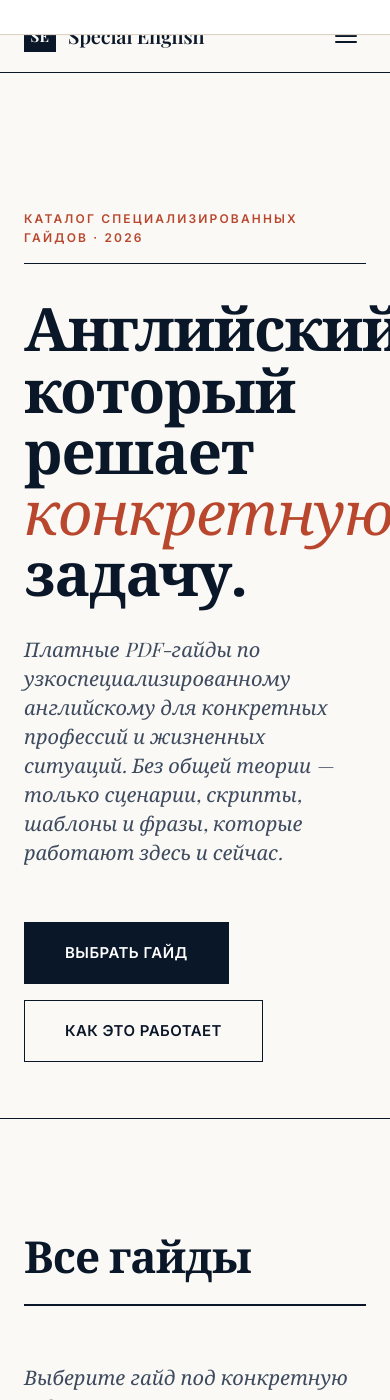
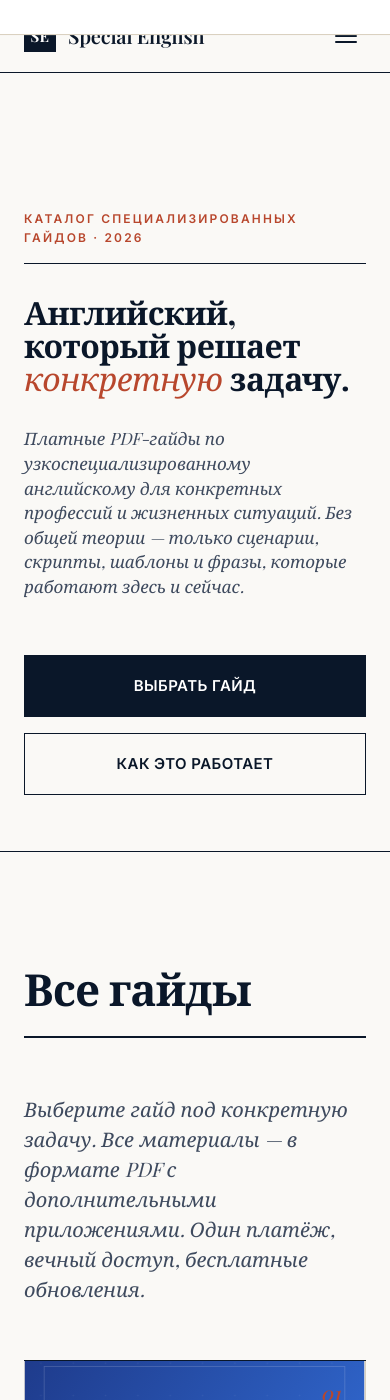
Before and after one commit to nilolafeo-bit/special_english, a Jekyll site: the page built from index.html, in a window 390 px wide and 1400 px high. Built offline with Jekyll 4.4.1, drawn with Linux system fonts in a browser that asks for light colours; some web fonts are replaced.

Commit message:
Fix mobile layout and Google-friendly favicon
Mobile responsiveness:
- Eliminate horizontal scroll on narrow viewports (320px+)
- Use grid-template-columns: minmax(min(NNNpx, 100%), 1fr) so cards
  collapse cleanly on small screens instead of forcing horizontal overflow
- Add @media (max-width: 480px) heading sizes and overflow-wrap so long
  Cyrillic words (e.g. 'конкретную', 'релокантов') wrap instead of overflow
- Stretch hero/buy CTAs full-width on small phones
- Add overflow-x: hidden on html/body as a safety net

Favicon:
- Regenerate /favicon.ico with 16x16, 32x32 AND 48x48 frames
  (Google Search requires a multiple of 48px and explicitly recommends
  against shipping a 16-only favicon)

```diff
--- a/assets/css/main.scss
+++ b/assets/css/main.scss
@@ -68,7 +68,7 @@
 /* ---------- Reset ---------- */
 *, *::before, *::after { box-sizing: border-box; }
 * { margin: 0; }
-html { -webkit-text-size-adjust: 100%; scroll-behavior: smooth; }
+html { -webkit-text-size-adjust: 100%; scroll-behavior: smooth; overflow-x: hidden; }
 body {
   font-family: var(--font-sans);
   font-size: var(--text-base);
@@ -77,6 +77,7 @@ body {
   background: var(--color-bg);
   -webkit-font-smoothing: antialiased;
   text-rendering: optimizeLegibility;
+  overflow-x: hidden;
 }
 img, picture, svg, video { display: block; max-width: 100%; height: auto; }
 button, input, textarea, select { font: inherit; color: inherit; }
@@ -91,6 +92,8 @@ h1, h2, h3, h4 {
   line-height: 1.1;
   letter-spacing: -0.015em;
   color: var(--color-text);
+  overflow-wrap: break-word;
+  word-wrap: break-word;
 }
 h1 { font-size: var(--text-4xl); font-weight: 700; letter-spacing: -0.025em; line-height: 1.05; }
 h2 { font-size: var(--text-3xl); letter-spacing: -0.02em; }
@@ -101,6 +104,12 @@ h4 { font-size: var(--text-lg); font-weight: 600; }
   h1 { font-size: var(--text-3xl); }
   h2 { font-size: var(--text-2xl); }
   h3 { font-size: var(--text-lg); }
+}
+
+@media (max-width: 480px) {
+  h1 { font-size: var(--text-2xl); letter-spacing: -0.015em; }
+  h2 { font-size: var(--text-xl); }
+  h3 { font-size: var(--text-base); }
 }
 
 /* Eyebrow label — little uppercase text above headings */
@@ -326,7 +335,10 @@ h4 { font-size: var(--text-lg); font-weight: 600; }
   margin: 0 auto;
   font-size: var(--text-base);
   line-height: 1.75;
+  overflow-wrap: break-word;
+  word-wrap: break-word;
 }
+.prose pre, .prose code { overflow-wrap: normal; word-wrap: normal; }
 .prose > * + * { margin-top: var(--space-5); }
 .prose h2 { margin-top: var(--space-8); font-size: var(--text-3xl); }
 .prose h3 { margin-top: var(--space-7); font-size: var(--text-2xl); }
@@ -404,6 +416,8 @@ h4 { font-size: var(--text-lg); font-weight: 600; }
   letter-spacing: -0.03em;
   line-height: 1.02;
   margin-bottom: var(--space-6);
+  overflow-wrap: break-word;
+  word-wrap: break-word;
 }
 .home-hero h1 em { font-style: italic; font-weight: 500; color: var(--color-accent); }
 .home-hero__lead {
@@ -421,6 +435,11 @@ h4 { font-size: var(--text-lg); font-weight: 600; }
   .home-hero { padding: var(--space-8) 0 var(--space-7); }
   .home-hero h1 { font-size: var(--text-4xl); letter-spacing: -0.02em; }
   .home-hero__lead { font-size: var(--text-lg); }
+}
+@media (max-width: 480px) {
+  .home-hero h1 { font-size: var(--text-2xl); letter-spacing: -0.015em; }
+  .home-hero__lead { font-size: var(--text-base); }
+  .home-hero__cta .btn { width: 100%; }
 }
 
 /* ---------- Section base — Editorial ---------- */
@@ -455,7 +474,7 @@ h4 { font-size: var(--text-lg); font-weight: 600; }
    Никаких теней и скруглений. Hover — вдвигающаяся terracotta-линия. */
 .guides-grid {
   display: grid;
-  grid-template-columns: repeat(auto-fill, minmax(300px, 1fr));
+  grid-template-columns: repeat(auto-fill, minmax(min(300px, 100%), 1fr));
   gap: 0;
   border-top: 1px solid var(--color-primary);
   counter-reset: guide;
@@ -555,7 +574,7 @@ h4 { font-size: var(--text-lg); font-weight: 600; }
 /* ---------- Categories grid (home) — Editorial ---------- */
 .categories-grid {
   display: grid;
-  grid-template-columns: repeat(auto-fill, minmax(280px, 1fr));
+  grid-template-columns: repeat(auto-fill, minmax(min(280px, 100%), 1fr));
   gap: 0;
   border-top: 1px solid var(--color-border);
 }
@@ -602,7 +621,7 @@ h4 { font-size: var(--text-lg); font-weight: 600; }
 /* ---------- USP block — Editorial (big numerals) ---------- */
 .usps {
   display: grid;
-  grid-template-columns: repeat(auto-fit, minmax(280px, 1fr));
+  grid-template-columns: repeat(auto-fit, minmax(min(280px, 100%), 1fr));
   gap: 0;
   border-top: 1px solid var(--color-border);
 }
@@ -644,7 +663,7 @@ h4 { font-size: var(--text-lg); font-weight: 600; }
 /* ---------- Audience segments (home) — Editorial ---------- */
 .segments {
   display: grid;
-  grid-template-columns: repeat(auto-fit, minmax(280px, 1fr));
+  grid-template-columns: repeat(auto-fit, minmax(min(280px, 100%), 1fr));
   gap: 0;
   border-top: 1px solid var(--color-border);
 }
@@ -696,7 +715,12 @@ h4 { font-size: var(--text-lg); font-weight: 600; }
 }
 @media (max-width: 900px) {
   .guide__hero-inner { grid-template-columns: 1fr; }
-  .guide__hero-cover { order: -1; max-width: 280px; margin: 0 auto; }
+  .guide__hero-cover {
+    order: -1;
+    width: 100%;
+    max-width: 280px;
+    margin: 0 auto;
+  }
 }
 .guide__category a {
   font-family: var(--font-sans);
@@ -712,6 +736,18 @@ h4 { font-size: var(--text-lg); font-weight: 600; }
   letter-spacing: -0.025em;
   line-height: 1.05;
   margin: var(--space-4) 0 var(--space-4);
+  overflow-wrap: break-word;
+  word-wrap: break-word;
+}
+@media (max-width: 768px) {
+  .guide h1 { font-size: var(--text-3xl); }
+}
+@media (max-width: 480px) {
+  .guide h1 { font-size: var(--text-2xl); letter-spacing: -0.015em; }
+  .guide__subtitle { font-size: var(--text-lg); }
+  .guide__price-current { font-size: var(--text-2xl); }
+  .guide__buy { align-items: stretch; }
+  .guide__buy .btn { width: 100%; }
 }
 .guide__subtitle {
   font-family: var(--font-serif);
@@ -801,7 +837,7 @@ h4 { font-size: var(--text-lg); font-weight: 600; }
 /* ---------- Reviews — Editorial (pull-quotes) ---------- */
 .reviews-grid {
   display: grid;
-  grid-template-columns: repeat(auto-fit, minmax(300px, 1fr));
+  grid-template-columns: repeat(auto-fit, minmax(min(300px, 100%), 1fr));
   gap: var(--space-6);
 }
 .review {
@@ -932,7 +968,14 @@ h4 { font-size: var(--text-lg); font-weight: 600; }
 .post__header { max-width: var(--container-narrow); margin: 0 auto var(--space-7); }
 .post__category { font-size: var(--text-xs); text-transform: uppercase; letter-spacing: 0.06em; }
 .post__category a { color: var(--color-accent); font-weight: 600; }
-.post__title { font-size: var(--text-4xl); margin: var(--space-3) 0 var(--space-3); }
+.post__title {
+  font-size: var(--text-4xl);
+  margin: var(--space-3) 0 var(--space-3);
+  overflow-wrap: break-word;
+  word-wrap: break-word;
+}
+@media (max-width: 768px) { .post__title { font-size: var(--text-3xl); } }
+@media (max-width: 480px) { .post__title { font-size: var(--text-2xl); letter-spacing: -0.015em; } }
 .post__subtitle { font-size: var(--text-lg); color: var(--color-text-muted); margin-bottom: var(--space-4); }
 .post__meta { font-size: var(--text-sm); color: var(--color-text-soft); }
 .post__cta {
@@ -964,7 +1007,7 @@ h4 { font-size: var(--text-lg); font-weight: 600; }
 .related-guides__title { text-align: center; margin-bottom: var(--space-6); }
 .related-guides__grid {
   display: grid;
-  grid-template-columns: repeat(auto-fill, minmax(260px, 1fr));
+  grid-template-columns: repeat(auto-fill, minmax(min(260px, 100%), 1fr));
   gap: var(--space-4);
 }
 
@@ -1025,6 +1068,13 @@ h4 { font-size: var(--text-lg); font-weight: 600; }
 
 /* ---------- Buy Modal ---------- */
 body.no-scroll { overflow: hidden; }
+@media (max-width: 480px) {
+  .buy-modal__dialog {
+    padding: var(--space-6) var(--space-5) var(--space-5);
+    max-height: calc(100vh - var(--space-5) * 2);
+  }
+  .buy-modal__title { font-size: var(--text-xl); }
+}
 
 .buy-modal {
   position: fixed;
```
Also changed, not shown: favicon.ico.
